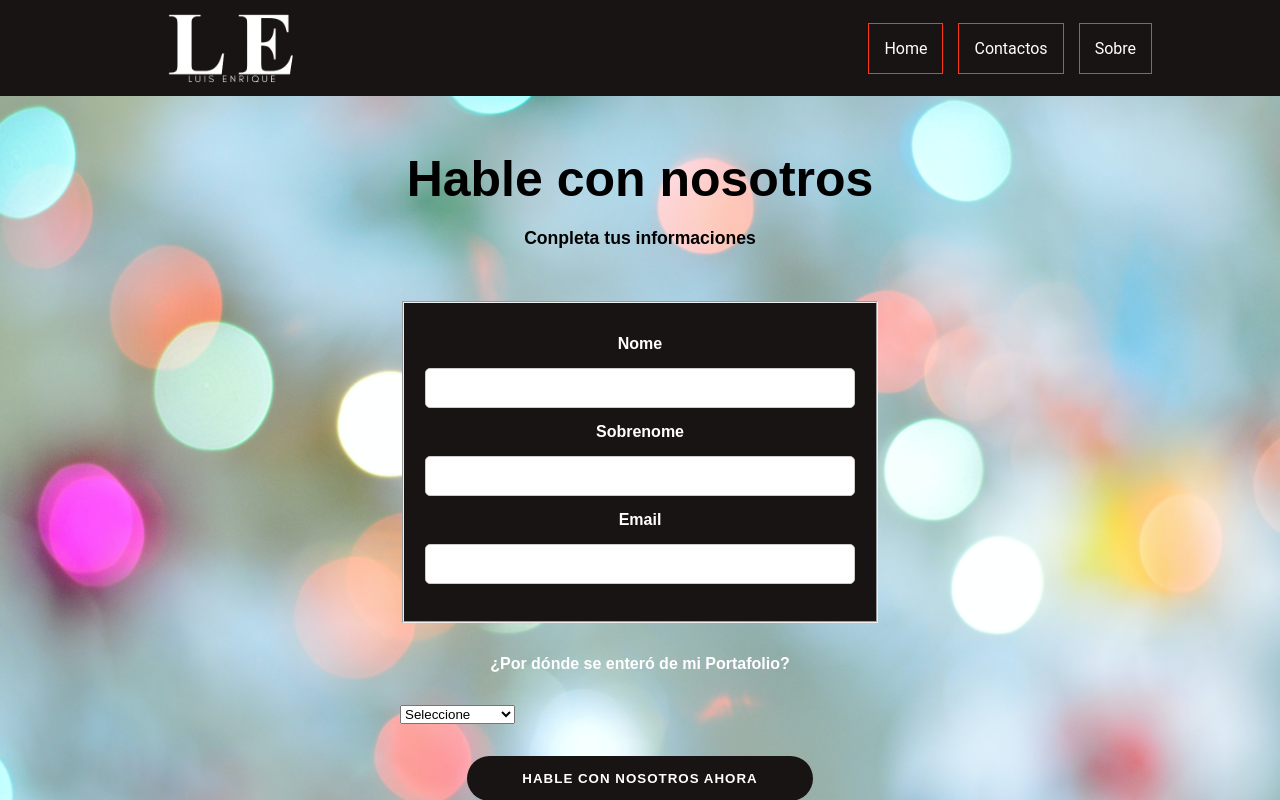
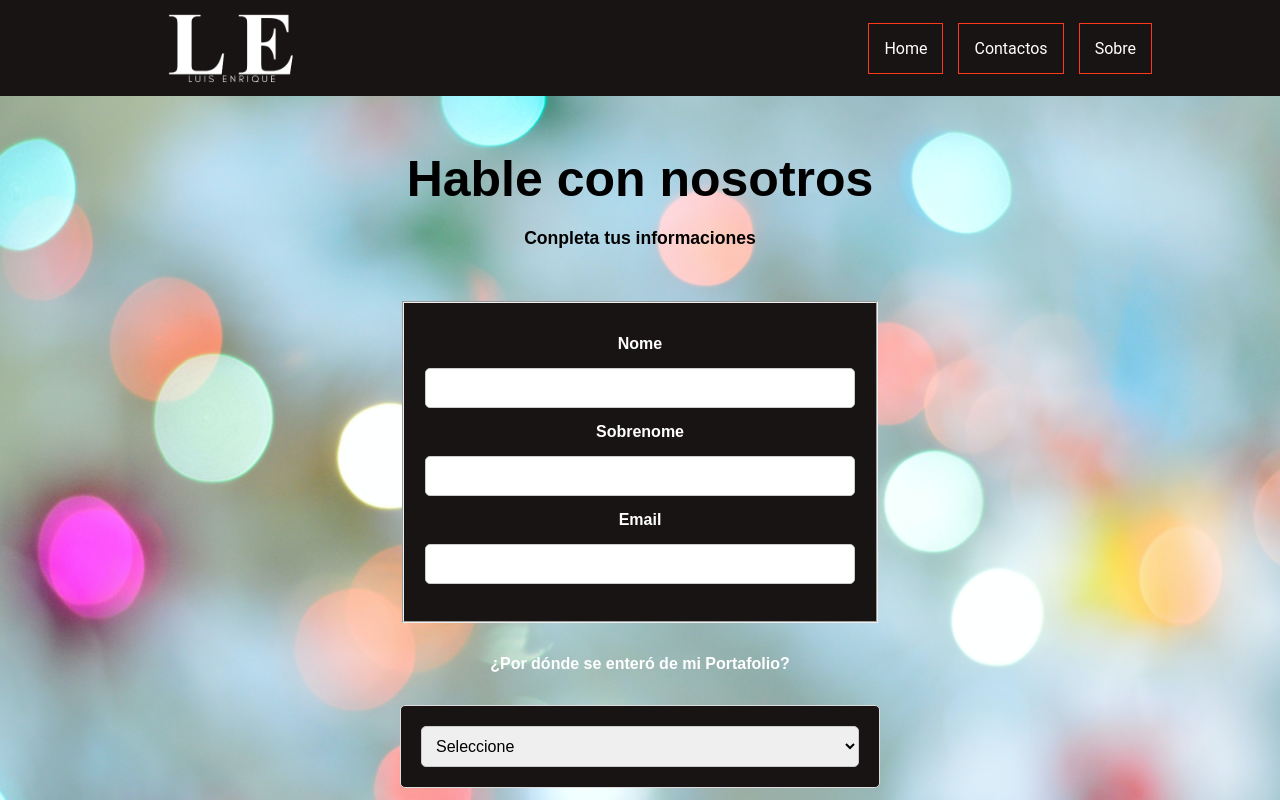
Before and after one commit to LouisFaker/portfolio, a React (Vite) app: page /contato in a window 1280 px wide. Shown: the top 800 px of the page. Built offline with nearby package versions, Linux system fonts and the light colour scheme.

Commit message:
estilizando caixa de opções pag contato

```diff
--- a/src/routes/contato/Contato.css
+++ b/src/routes/contato/Contato.css
@@ -105,3 +105,34 @@ button.btn-primary a {
 button.btn-primary a:hover {
   color: #fe391b;
 }
+
+/* caixa de opções */
+/* No seu arquivo "Contato.css" ou CSS principal */
+.box {
+  display: flex;
+  flex-direction: column;
+  align-items: center;
+  justify-content: center;
+  padding: 20px;
+  background-color: rgb(25, 20, 20);
+  border: 1px solid #ddd;
+  border-radius: 5px;
+
+}
+
+.box select {
+  width: 100%;
+  padding: 10px;
+  border: 1px solid #ccc;
+  border-radius: 5px;
+  font-size: 16px;
+}
+
+/* Estilização adicional para a seta do select */
+.box select::after {
+  content: "▼";
+  position: absolute;
+  right: 10px;
+  top: 50%;
+  transform: translateY(-50%);
+}
```
